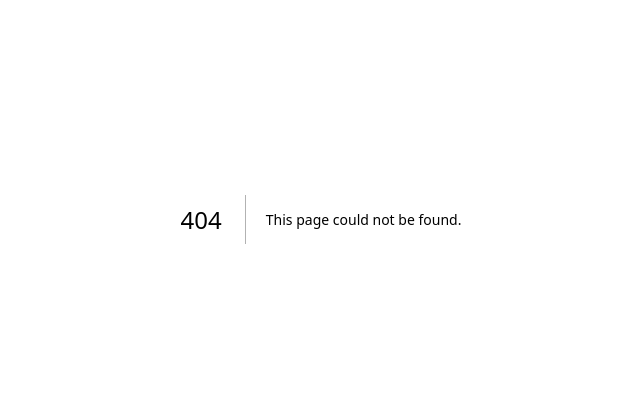
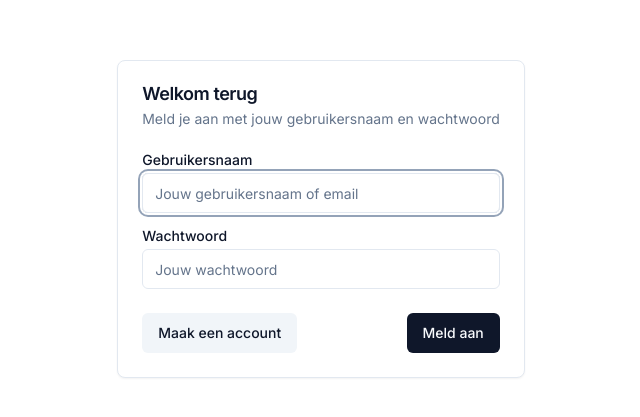
Before and after one commit to WEB4YOU-BE/P007-TenBoomgaerde, a Next.js app: page /sign-in in a window 1280 px wide. Before the commit this address had no page. Shown: the part 181-598 px from the top of the page, without its empty margins (319-959 px from the left). Built offline with nearby package versions, Linux system fonts and the light colour scheme; no server answers.

Commit message:
Custom login page is made
TODO: Error handling and loading states
Signed-off-by: Jens Penneman <jenspenneman26@gmail.com>

```diff
--- /dev/null
+++ b/src/app/(authentication)/sign-in/page.tsx
@@ -0,0 +1,12 @@
+import {FC} from "react";
+import SignInSC from "@/components/ui/authenticatie/SignInSC";
+
+const page: FC = () => {
+    return <main className={"h-full flex flex-col justify-center"}>
+        <div className={"flex flex-row justify-center p-4"}>
+            <SignInSC/>
+        </div>
+    </main>;
+};
+
+export default page;
--- /dev/null
+++ b/src/components/ui/authenticatie/SignInCC.tsx
@@ -0,0 +1,107 @@
+"use client";
+
+import {FC, FormEventHandler, useState} from "react";
+import Link from "next/link";
+import {signIn} from "next-auth/react";
+import {useToast} from "@/hooks/use-toast";
+import {buttonVariants} from "@/components/ui/Button";
+import {Card, CardContent, CardDescription, CardFooter, CardHeader, CardTitle} from "@/components/ui/Card";
+
+const SignInCC: FC = () => {
+
+    const [credentials, setCredentials] = useState({username: "", password: ""});
+
+    const onSignInWithCredentials: FormEventHandler<HTMLFormElement> = async (event) => {
+        event.preventDefault();
+        const result = await signIn("credentials", {...credentials, redirect: true, callbackUrl: "/"});
+    };
+
+    return <Card className={"max-w-screen-sm"}>
+        <CardHeader>
+            <CardTitle>Welkom terug</CardTitle>
+            <CardDescription>Meld je aan met jouw gebruikersnaam en wachtwoord</CardDescription>
+        </CardHeader>
+        <CardContent>
+            <form id={"sign-in-form"} onSubmit={onSignInWithCredentials} className={"grid w-full items-center gap-4"}>
+                <div className="flex flex-col space-y-1.5">
+                    <label className={"text-sm font-medium leading-none peer-disabled:cursor-not-allowed peer-disabled:opacity-70"} htmlFor="username">Gebruikersnaam</label>
+                    <input
+                        className={"flex h-10 w-full rounded-md border border-input bg-transparent px-3 py-2 text-sm ring-offset-background file:border-0 file:bg-transparent file:text-sm file:font-medium placeholder:text-muted-foreground focus-visible:outline-none focus-visible:ring-2 focus-visible:ring-ring focus-visible:ring-offset-2 disabled:cursor-not-allowed disabled:opacity-50"}
+                        value={credentials.username} onChange={({target}) => setCredentials({...credentials, username: target.value})}
+                        id="username" type={"text"} autoComplete={"username"} required autoFocus placeholder="Jouw gebruikersnaam of email"/>
+                </div>
+                <div className="flex flex-col space-y-1.5">
+                    <label className={"text-sm font-medium leading-none peer-disabled:cursor-not-allowed peer-disabled:opacity-70"} htmlFor="password">Wachtwoord</label>
+                    <input
+                        className={"flex h-10 w-full rounded-md border border-input bg-transparent px-3 py-2 text-sm ring-offset-background file:border-0 file:bg-transparent file:text-sm file:font-medium placeholder:text-muted-foreground focus-visible:outline-none focus-visible:ring-2 focus-visible:ring-ring focus-visible:ring-offset-2 disabled:cursor-not-allowed disabled:opacity-50"}
+                        value={credentials.password} onChange={({target}) => setCredentials({...credentials, password: target.value})}
+                        id="password" type={"password"} autoComplete={"password"} required placeholder="Jouw wachtwoord"/>
+                </div>
+            </form>
+        </CardContent>
+        <CardFooter className="flex justify-between">
+            <Link className={buttonVariants({variant: "secondary"})} href={"/sign-up"}>Maak een account</Link>
+            <button type={"submit"} form={"sign-in-form"} className={buttonVariants()}>Meld aan</button>
+        </CardFooter>
+    </Card>;
+};
+/*
+const SignInCC: FC = () => {
+
+    const {toast} = useToast();
+    const router = useRouter();
+
+    const [isLoading, setIsLoading] = useState(false);
+    const [credentials, setCredentials] = useState({username: "", password: ""});
+
+    const signInWithCredentials: FormEventHandler<HTMLFormElement> = async (event) => {
+        event.preventDefault();
+        setIsLoading(true);
+        try {
+            const result = await signIn("credentials", {...credentials, redirect: false});
+            if (!result) throw new Error("Wat er precies mis ging is niet helemaal duidelijk.");
+            if (result.error) throw new Error(result.error);
+            if (result.ok) router.replace("/");
+        } catch (error) {
+            toast({
+                title: "Er ging iets mis!",
+                description: `${error}`,
+                variant: "destructive",
+            });
+        } finally {
+            setIsLoading(false);
+        }
+    };
+
+    return <Card className={"max-w-screen-sm"}>
+        <CardHeader>
+            <CardTitle>Welkom terug</CardTitle>
+            <CardDescription>Meld je aan met jouw gebruikersnaam en wachtwoord</CardDescription>
+        </CardHeader>
+        <CardContent>
+            <form id={"sign-in-form"} onSubmit={signInWithCredentials} className={"grid w-full items-center gap-4"}>
+                <div className="flex flex-col space-y-1.5">
+                    <label className={"text-sm font-medium leading-none peer-disabled:cursor-not-allowed peer-disabled:opacity-70"} htmlFor="username">Gebruikersnaam</label>
+                    <input
+                        className={"flex h-10 w-full rounded-md border border-input bg-transparent px-3 py-2 text-sm ring-offset-background file:border-0 file:bg-transparent file:text-sm file:font-medium placeholder:text-muted-foreground focus-visible:outline-none focus-visible:ring-2 focus-visible:ring-ring focus-visible:ring-offset-2 disabled:cursor-not-allowed disabled:opacity-50"}
+                        value={credentials.username} onChange={({target}) => setCredentials({...credentials, username: target.value})}
+                        id="username" type={"text"} autoComplete={"username"} required autoFocus placeholder="Jouw gebruikersnaam of email"/>
+                </div>
+                <div className="flex flex-col space-y-1.5">
+                    <label className={"text-sm font-medium leading-none peer-disabled:cursor-not-allowed peer-disabled:opacity-70"} htmlFor="password">Wachtwoord</label>
+                    <input
+                        className={"flex h-10 w-full rounded-md border border-input bg-transparent px-3 py-2 text-sm ring-offset-background file:border-0 file:bg-transparent file:text-sm file:font-medium placeholder:text-muted-foreground focus-visible:outline-none focus-visible:ring-2 focus-visible:ring-ring focus-visible:ring-offset-2 disabled:cursor-not-allowed disabled:opacity-50"}
+                        value={credentials.password} onChange={({target}) => setCredentials({...credentials, password: target.value})}
+                        id="password" type={"password"} autoComplete={"password"} required placeholder="Jouw wachtwoord"/>
+                </div>
+            </form>
+        </CardContent>
+        <CardFooter className="flex justify-between">
+            <Link className={buttonVariants({variant: "secondary"})} href={"/sign-up"}>Maak een account</Link>
+            <button type={"submit"} form={"sign-in-form"} className={buttonVariants()} disabled={isLoading}>Meld aan</button>
+        </CardFooter>
+    </Card>;
+};
+*/
+
+export default SignInCC;
--- /dev/null
+++ b/src/components/ui/authenticatie/SignInSC.tsx
@@ -0,0 +1,15 @@
+import {FC} from "react";
+import {redirect} from "next/navigation";
+import {getAuthSession} from "@/librairy/authentication";
+import SignInCC from "@/components/ui/authenticatie/SignInCC";
+import {RedirectType} from "next/dist/client/components/redirect";
+
+const SignInSC: FC = async () => {
+
+    const session = await getAuthSession();
+    if (session) redirect("/", RedirectType.replace);
+
+    return <SignInCC/>;
+};
+
+export default SignInSC;
--- a/src/librairy/authentication.ts
+++ b/src/librairy/authentication.ts
@@ -6,6 +6,7 @@ import prisma from "@/librairy/prisma";
 export const authenticationOptions: NextAuthOptions = {
     session: {strategy: "jwt"},
     adapter: PrismaAdapter(prisma),
+    pages: {signIn: "/sign-in"},
     providers: [
         CredentialsProvider({
             name: "credentials",
```
